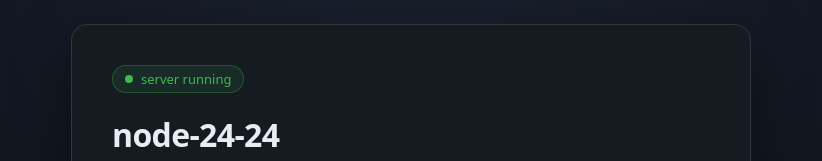
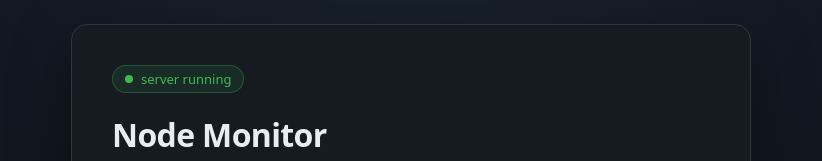
Before and after one commit to ivanovladyslav/node24-template, a website: page public/index.html in a window 1280 px wide. Shown: the top 161 px of the page, without its empty margins (229-1051 px from the left). Drawn offline with Linux system fonts and the light colour scheme; no server answers.

Commit message:
Переименовать заголовок node-24-24 → Node Monitor

```diff
--- a/public/index.html
+++ b/public/index.html
@@ -3,7 +3,7 @@
 <head>
   <meta charset="UTF-8" />
   <meta name="viewport" content="width=device-width, initial-scale=1.0" />
-  <title>node-24-24</title>
+  <title>Node Monitor</title>
   <style>
     :root {
       --bg: #0d1117;
@@ -205,7 +205,7 @@
 <body>
   <main class="card">
     <span class="badge"><span class="dot"></span> server running</span>
-    <h1>node-24-24</h1>
+    <h1>Node Monitor</h1>
     <p class="lead">Minimal Node.js 24 + Express starter. Live data below pulled from the <code>/api</code> endpoint.</p>
 
     <div class="grid">
```
